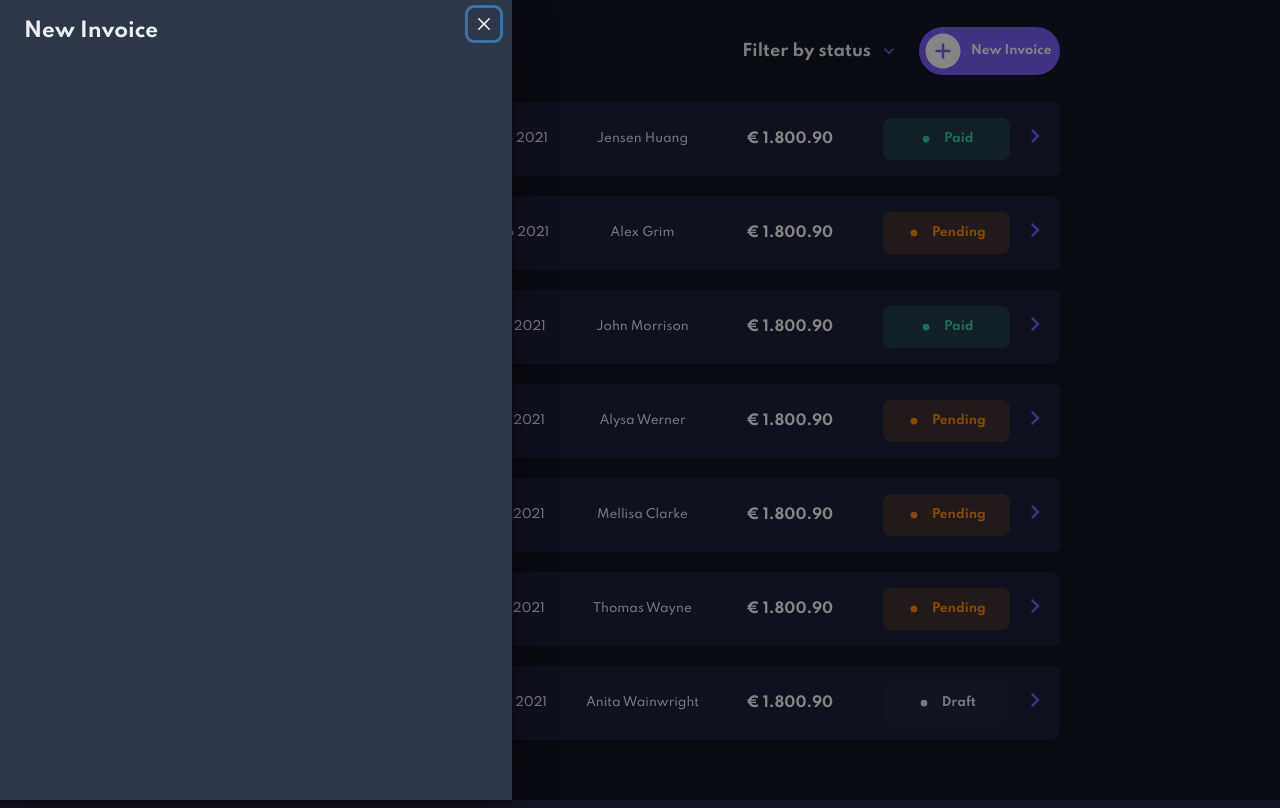
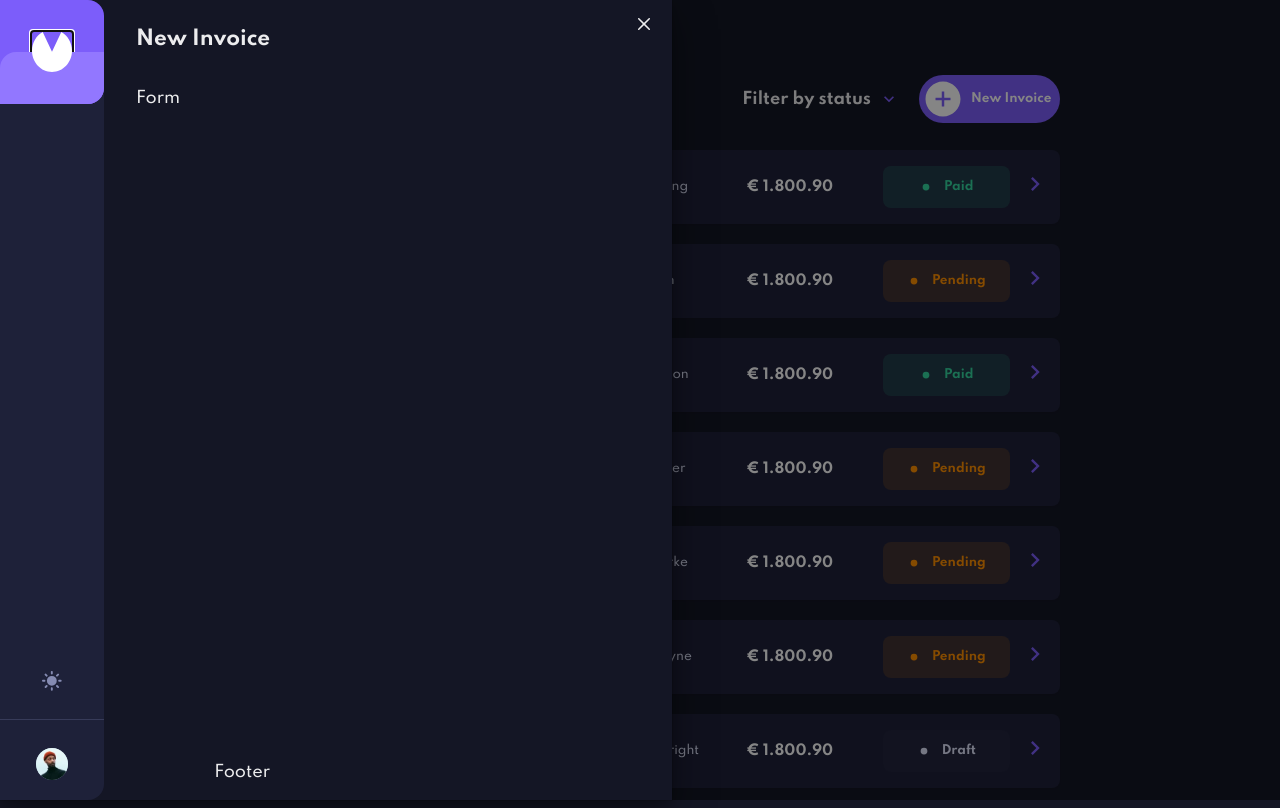
Before and after one commit to esteban-master/invoice-app-vite, a React (Vite) app: page / in a window 1280 px wide. Both pictures are taken after a click on the button "New Invoice". Built offline with nearby package versions, Linux system fonts and the light colour scheme.

Commit message:
Mejora grid

```diff
--- a/src/Routes.routes.tsx
+++ b/src/Routes.routes.tsx
@@ -13,7 +13,7 @@ export default function Router() {
         <GridItem colSpan={1}>
           <MenuNavbar />
         </GridItem>
-        <GridItem colSpan={11}>
+        <GridItem paddingTop={12} colSpan={11}>
           <Routes>
             <Route element={<Layout />}>
               <Route index element={<Home />} />
--- a/src/components/CreateInvoice.tsx
+++ b/src/components/CreateInvoice.tsx
@@ -1,30 +1,44 @@
 import React from 'react'
 import {
   Drawer,
+  DrawerBody,
   DrawerCloseButton,
   DrawerContent,
+  DrawerFooter,
   DrawerHeader,
   DrawerOverlay,
+  Stack,
+  useColorMode,
   UseDisclosureReturn
 } from '@chakra-ui/react'
+import { MenuNavbar } from './MenuNavbar'
 export const CreateInvoice = ({
   dicloruse
 }: {
   dicloruse: UseDisclosureReturn
 }) => {
   const firstField = React.useRef<any>()
+  const { colorMode } = useColorMode()
   return (
     <Drawer
       isOpen={dicloruse.isOpen}
       placement="left"
       initialFocusRef={firstField}
       onClose={dicloruse.onClose}
-      size={'md'}
+      size={'lg'}
     >
       <DrawerOverlay />
-      <DrawerContent>
-        <DrawerCloseButton />
-        <DrawerHeader>New Invoice</DrawerHeader>
+      <DrawerContent bg={colorMode === 'dark' ? 'bg_app.dark' : 'white'}>
+        <Stack direction={'row'}>
+          <MenuNavbar />
+
+          <Stack>
+            <DrawerCloseButton />
+            <DrawerHeader>New Invoice</DrawerHeader>
+            <DrawerBody>Form</DrawerBody>
+            <DrawerFooter>Footer</DrawerFooter>
+          </Stack>
+        </Stack>
       </DrawerContent>
     </Drawer>
   )
```
